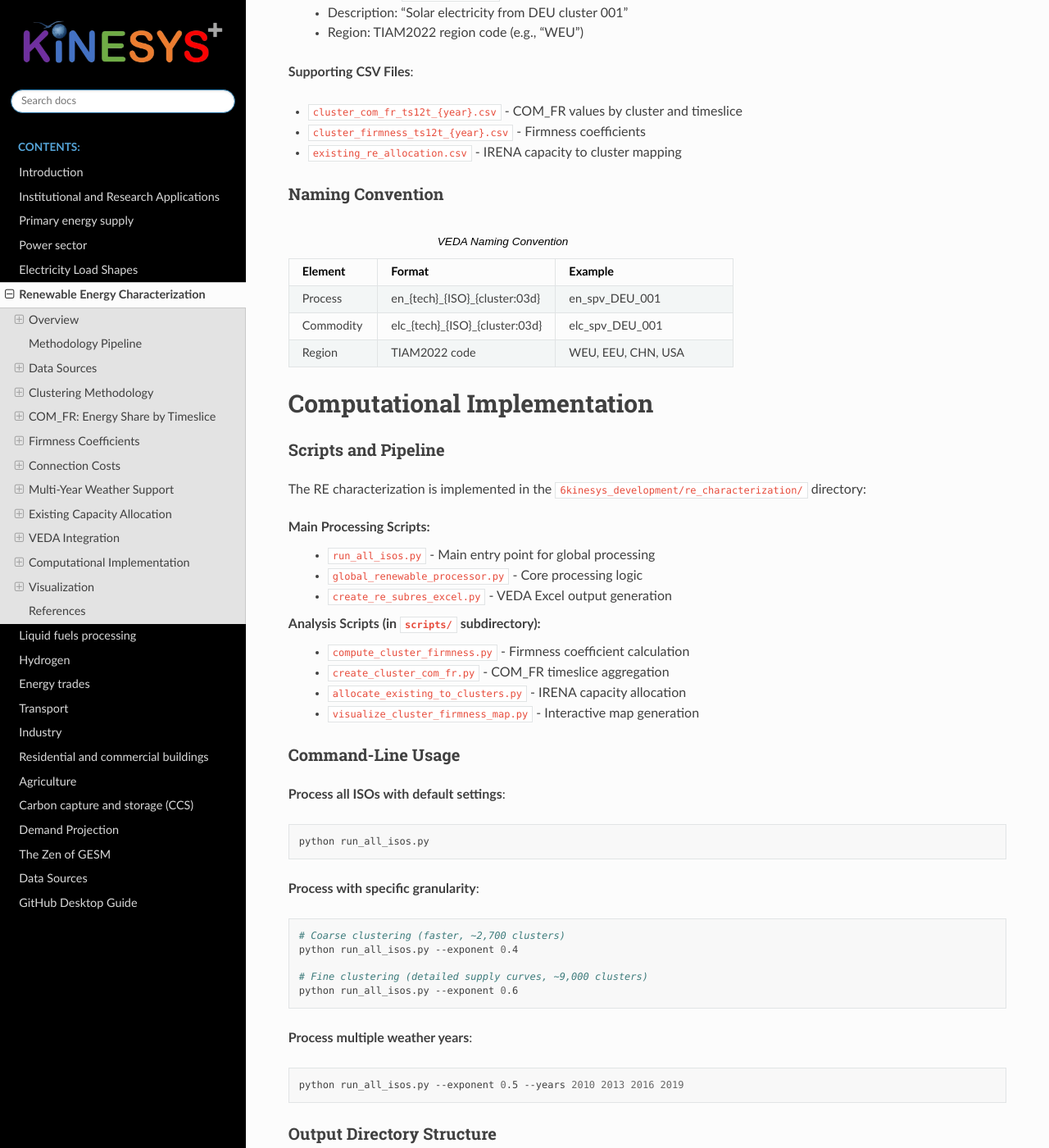
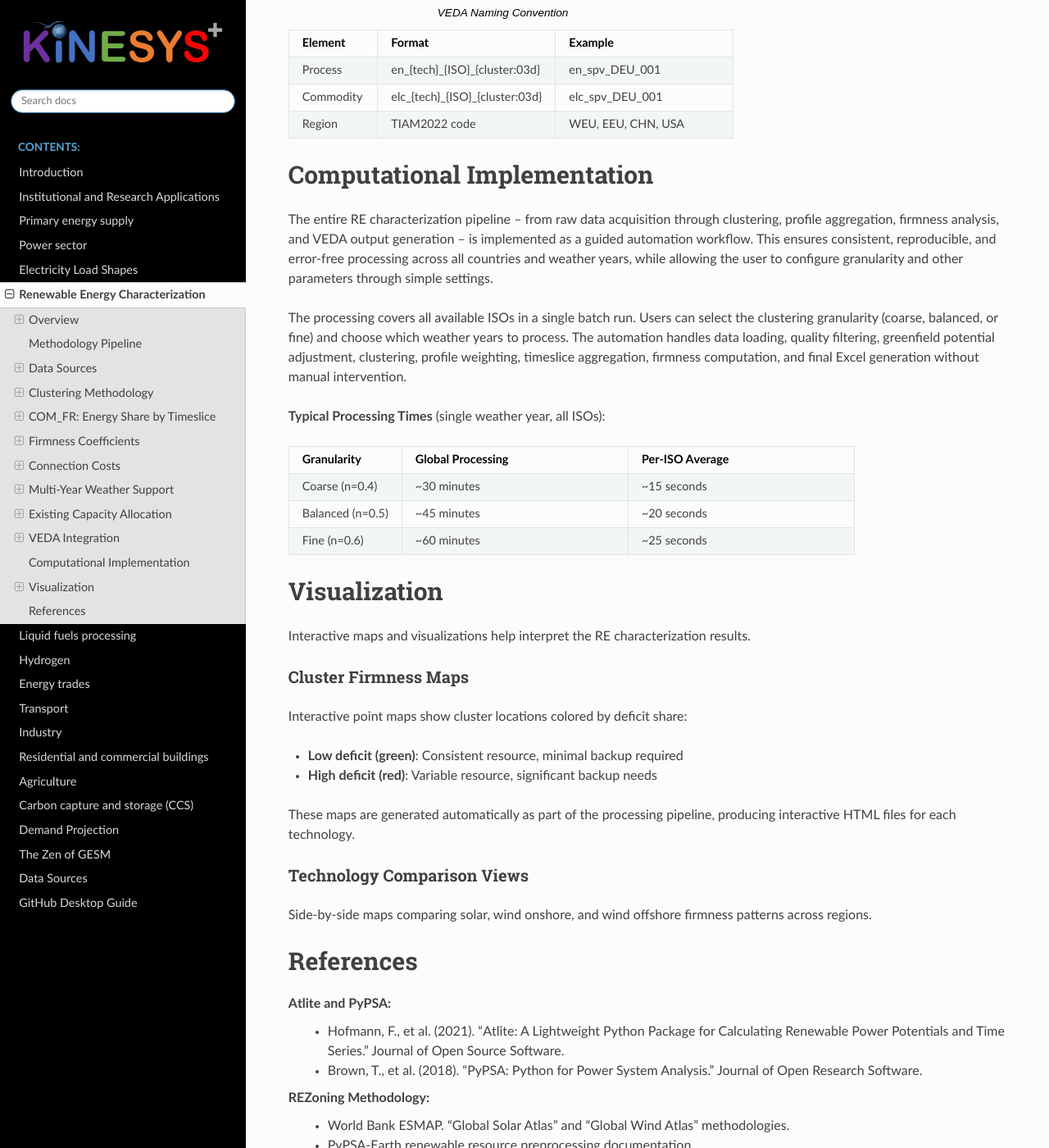
Before and after one commit to kanors-emr/Kinesys-documentation, a Sphinx documentation site: the page built from source/pages/renewable_energy_characterization.rst, in a window 1280 px wide and 1400 px high, scrolled down 13280 px. Shown: the whole window at 82% size. Built offline with Sphinx 7.4.7 and the Read the Docs theme 3.1.0, drawn with Linux system fonts in a browser that asks for light colours; some of the changed text lies outside the part shown.

Commit message:
Update renewable_energy_characterization.rst

```diff
--- a/source/pages/renewable_energy_characterization.rst
+++ b/source/pages/renewable_energy_characterization.rst
@@ -112,7 +112,7 @@
                           MODEL-READY PARAMETERS
                     (COM_FR, Firmness, Connection Costs)
 
-**Greenfield adjustment in Stage 2**: Before clustering, the installed capacity of existing solar, onshore wind, and offshore wind plants (from the Global Energy Monitor) is subtracted from each grid cell's REZoning technical potential. Each GEM unit is mapped to its nearest REZoning cell within the same country. The deduction is applied at the grid-cell level so that the resulting cluster-level GW limits (``cap_bnd``) represent only the remaining buildable potential, preventing double-counting between existing stock and new investment options in the model's supply curves.
+**Greenfield adjustment in Stage 2**: Before clustering, the installed capacity of existing solar, onshore wind, and offshore wind plants (from the Global Energy Monitor) is subtracted from each grid cell's REZoning technical potential. Each GEM unit is mapped to its nearest REZoning cell within the same country. The deduction is applied at the grid-cell level so that the resulting cluster-level capacity bounds represent only the remaining buildable potential, preventing double-counting between existing stock and new investment options in the model's supply curves.
 
 
 Data Sources
@@ -179,8 +179,8 @@
 
 **Attributes per unit**:
     - Capacity (MW), commissioning status, coordinates
-    - Mapped to nearest REZoning grid cell within the same country (via ``update_gem_re_units_cf_location.py``)
-    - Technology classification: solar, windon, windoff
+    - Mapped to nearest REZoning grid cell within the same country
+    - Technology classification: solar, wind onshore, wind offshore
 
 **Usage**: Existing installed capacity is subtracted from REZoning technical potential at the grid-cell level before clustering, so that supply curves represent only the remaining greenfield potential. See `Greenfield Potential Adjustment`_ below.
 
@@ -479,17 +479,9 @@
 - Valid comparison of resource variability
 - Reduced computational overhead (clustering runs once)
 
-**Year-Specific Profiles**: Hourly profiles are regenerated for each weather year using the fixed cluster assignments:
+**Year-Specific Profiles**: Hourly profiles are regenerated for each weather year using the fixed cluster assignments. The process loads weather data for the target year, applies the saved cluster assignments, computes capacity-weighted cluster profiles, and aggregates to timeslice-level COM_FR and firmness metrics.
 
-1. Load Atlite data for target year
-2. Apply saved cluster assignments
-3. Compute capacity-weighted cluster profiles
-4. Aggregate to timeslice COM_FR and firmness metrics
-
-**Output Files**:
-    - ``{ISO}_{year}_cluster_profiles.parquet`` - 8760-hour profiles
-    - ``cluster_com_fr_ts12t_{year}.csv`` - Timeslice energy shares
-    - ``cluster_firmness_ts12t_{year}.csv`` - Firmness metrics
+**Outputs per weather year**: 8760-hour cluster profiles, timeslice energy shares (COM_FR), and firmness coefficients.
 
 
 Existing Capacity Allocation
@@ -503,11 +495,11 @@
 Greenfield Potential Adjustment (GEM)
 --------------------------------------
 
-**Stage**: Before clustering (inside ``extract_cell_profiles()``)
+**Stage**: Before clustering
 
 **Purpose**: Ensure that supply curve potentials represent only the remaining buildable capacity, not capacity that has already been installed.
 
-**Data source**: Global Energy Monitor (GEM) Solar and Wind Power Trackers, mapped to REZoning grid cells via ``update_gem_re_units_cf_location.py``.
+**Data source**: Global Energy Monitor (GEM) Solar and Wind Power Trackers, with each unit mapped to its nearest REZoning grid cell within the same country.
 
 **Methodology**:
 
@@ -522,7 +514,7 @@
     - :math:`C_u` = installed capacity (MW) of GEM unit *u* mapped to cell *i*
     - :math:`P_{greenfield,i}` = remaining buildable potential, floored at zero
 
-The adjusted per-cell potentials flow into clustering, so that cluster-level ``total_re_capacity_mw`` (and the VEDA ``cap_bnd`` parameter) reflect only the greenfield potential. This prevents the model from double-counting existing stock as available new investment.
+The adjusted per-cell potentials flow into clustering, so that cluster-level capacity bounds reflect only the greenfield potential. This prevents the model from double-counting existing stock as available new investment.
 
 
 Base Year Calibration (IRENA)
@@ -602,83 +594,19 @@
 Computational Implementation
 ============================
 
-Scripts and Pipeline
---------------------
+The entire RE characterization pipeline -- from raw data acquisition through clustering, profile aggregation, firmness analysis, and VEDA output generation -- is implemented as a guided automation workflow. This ensures consistent, reproducible, and error-free processing across all countries and weather years, while allowing the user to configure granularity and other parameters through simple settings.
 
-The RE characterization is implemented in the ``6kinesys_development/re_characterization/`` directory:
+The processing covers all available ISOs in a single batch run. Users can select the clustering granularity (coarse, balanced, or fine) and choose which weather years to process. The automation handles data loading, quality filtering, greenfield potential adjustment, clustering, profile weighting, timeslice aggregation, firmness computation, and final Excel generation without manual intervention.
 
-**Main Processing Scripts**:
-    - ``run_all_isos.py`` - Main entry point for global processing
-    - ``global_renewable_processor.py`` - Core processing logic
-    - ``create_re_subres_excel.py`` - VEDA Excel output generation
-
-**Analysis Scripts** (in ``scripts/`` subdirectory):
-    - ``compute_cluster_firmness.py`` - Firmness coefficient calculation
-    - ``create_cluster_com_fr.py`` - COM_FR timeslice aggregation
-    - ``allocate_existing_to_clusters.py`` - IRENA capacity allocation
-    - ``visualize_cluster_firmness_map.py`` - Interactive map generation
-
-
-Command-Line Usage
-------------------
-
-**Process all ISOs with default settings**:
-
-.. code-block:: bash
-
-    python run_all_isos.py
-
-**Process with specific granularity**:
-
-.. code-block:: bash
-
-    # Coarse clustering (faster, ~2,700 clusters)
-    python run_all_isos.py --exponent 0.4
-
-    # Fine clustering (detailed supply curves, ~9,000 clusters)
-    python run_all_isos.py --exponent 0.6
-
-**Process multiple weather years**:
-
-.. code-block:: bash
-
-    python run_all_isos.py --exponent 0.5 --years 2010 2013 2016 2019
-
-
-Output Directory Structure
---------------------------
-
-.. code-block:: text
-
-    output/
-    ├── n0.4/                           # Coarse granularity
-    │   ├── DEU/                        # Per-ISO folders
-    │   │   ├── DEU_2013_cluster_profiles.parquet
-    │   │   ├── cluster_summary_spv.csv
-    │   │   └── ...
-    │   ├── CHN/
-    │   ├── USA/
-    │   ├── cluster_com_fr_ts12t_2013.csv
-    │   ├── cluster_firmness_ts12t_2013.csv
-    │   └── SubRES_REZoning_Atlite.xlsx
-    ├── n0.5/                           # Medium granularity
-    └── n0.6/                           # Fine granularity
-
-
-Performance
------------
-
-**Typical Processing Times** (single weather year):
+**Typical Processing Times** (single weather year, all ISOs):
 
 .. csv-table::
     :header: "Granularity", "Global Processing", "Per-ISO Average"
     :widths: 20, 40, 40
 
-    "n=0.4", "~30 minutes", "~15 seconds"
-    "n=0.5", "~45 minutes", "~20 seconds"
-    "n=0.6", "~60 minutes", "~25 seconds"
-
-**Memory Usage**: ~4 GB for global processing (dominated by Atlite data loading)
+    "Coarse (n=0.4)", "~30 minutes", "~15 seconds"
+    "Balanced (n=0.5)", "~45 minutes", "~20 seconds"
+    "Fine (n=0.6)", "~60 minutes", "~25 seconds"
 
 
 Visualization
@@ -689,18 +617,12 @@
 Cluster Firmness Maps
 ---------------------
 
-Point maps showing cluster locations colored by deficit share:
+Interactive point maps show cluster locations colored by deficit share:
 
 - **Low deficit (green)**: Consistent resource, minimal backup required
 - **High deficit (red)**: Variable resource, significant backup needs
 
-Maps are generated as interactive HTML files using Plotly:
-
-.. code-block:: bash
-
-    python scripts/visualize_cluster_firmness_map.py
-
-**Output**: ``cluster_firmness_map_{tech}.html``
+These maps are generated automatically as part of the processing pipeline, producing interactive HTML files for each technology.
 
 
 Technology Comparison Views
```
Also changed, not shown: other parts of source/pages/renewable_energy_characterization.rst (+0 -1 lines).
